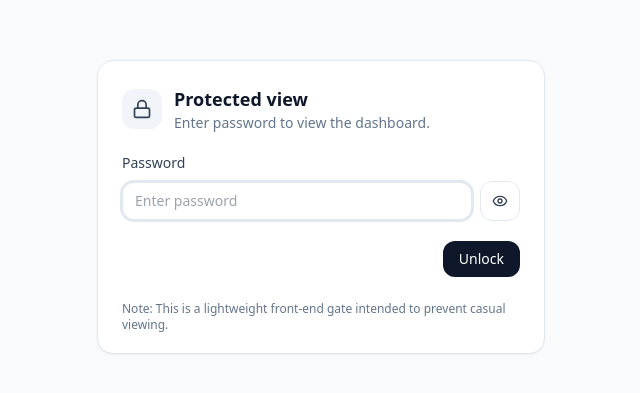
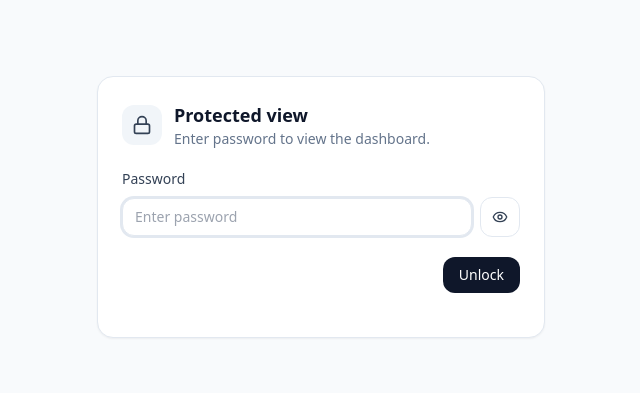
Before and after one commit to judd-droid/supernovabigboard, a Next.js app: page / in a window 1280 px wide. Shown: the part 193-586 px from the top of the page, without its empty margins (319-959 px from the left). Built offline with nearby package versions, Linux system fonts and the light colour scheme.

Commit message:
Add files via upload

```diff
--- a/components/AuthGate.tsx
+++ b/components/AuthGate.tsx
@@ -92,7 +92,6 @@ export function AuthGate({ children }: { children: React.ReactNode }) {
         </div>
 
         <div className="px-6 pb-5">
-          <div className="text-xs text-slate-500">Note: This is a lightweight front-end gate intended to prevent casual viewing.</div>
         </div>
       </div>
     </div>
```
